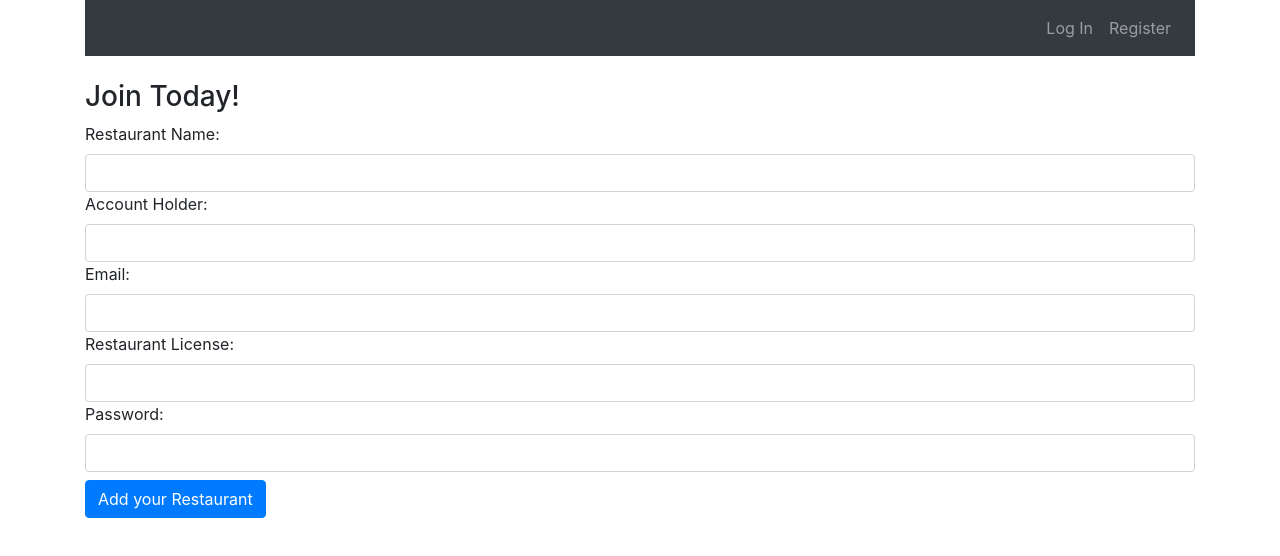
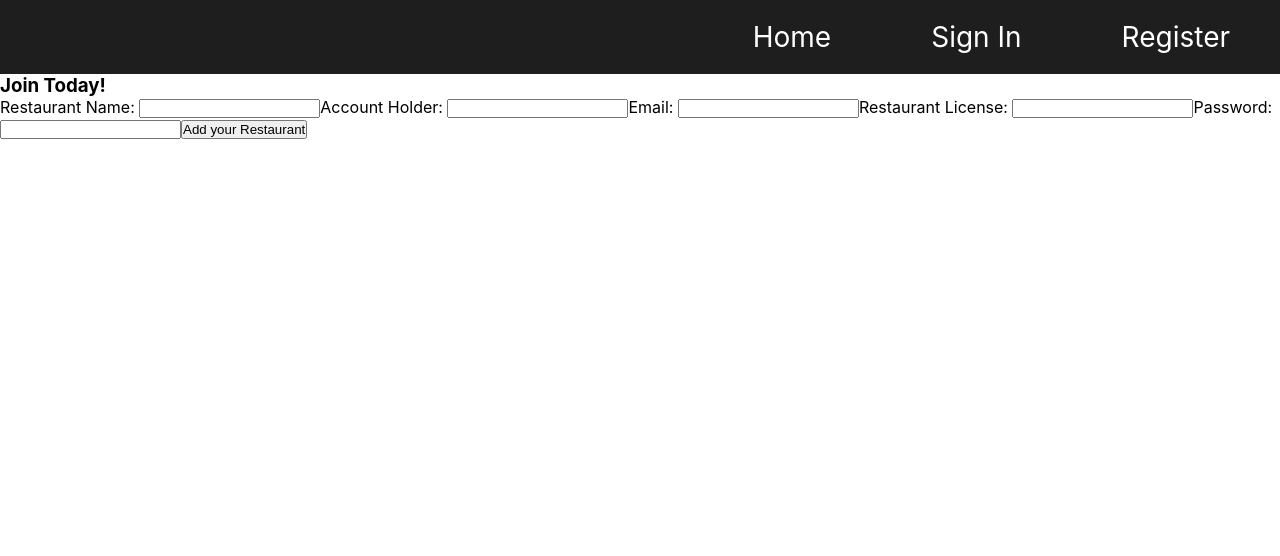
Before and after one commit to IainMcHugh/Hungry-Frontend, a React (Create React App) app: page /restaurants/add in a window 1280 px wide. Shown: the top 556 px of the page. Built offline with nearby package versions, Linux system fonts and the light colour scheme.

Commit message:
Update logout functionality

```diff
--- a/package.json
+++ b/package.json
@@ -7,7 +7,6 @@
     "@testing-library/react": "^9.3.2",
     "@testing-library/user-event": "^7.1.2",
     "axios": "^0.19.2",
-    "bootstrap": "^4.5.0",
     "react": "^16.13.1",
     "react-dom": "^16.13.1",
     "react-redux": "^7.2.1",
--- a/src/App.js
+++ b/src/App.js
@@ -2,30 +2,18 @@ import React, { useState, useEffect } from "react";
 import "./App.css";
 import { BrowserRouter as Router, Route } from "react-router-dom";
 import { useSelector, useDispatch } from "react-redux";
-import "bootstrap/dist/css/bootstrap.min.css";
 
-import NavBar from "./components/navbar";
-import CreateRestaurant from "./components/CreateRestaurant";
+import NavBar from "./components/Navbar/Navbar";
+import Register from "./components/Register/Register";
+import Login from "./components/Login/Login";
 import menu from "./components/menu";
 
 import { login, logout } from "./actions";
-import Home from "./components/Home";
+import Home from "./components/Home/Home";
 
 function App() {
   const isLoggedInReducer = useSelector((state) => state.isLoggedInReducer);
   const dispatch = useDispatch();
-
-  // check if user is logged in, ternary operator
-  // const [user, setUser] = useState(false);
-  // useEffect(() => {
-  //   if(localStorage.getItem('jwtToken') == undefined) {
-  //     console.log(localStorage.getItem('jwtToken'));
-  //     setUser(true);
-  //   } else {
-  //     setUser(false);
-  //   }
-
-  // }, []);
 
   function loginUser() {
     dispatch(login());
@@ -39,14 +27,17 @@ function App() {
     <Router>
       <div className="container">
         <NavBar isloggedin={isLoggedInReducer} logout={logoutUser} />
-        <br />
         <Route path="/menus/:id" exact component={menu} />
         <Route
           path="/restaurants/add"
           exact
-          component={(props) => <CreateRestaurant {...props} login={loginUser} />}
+          component={(props) => <Register {...props} login={loginUser} />}
         />
-
+        <Route
+          path="/restaurants/login"
+          exact
+          component={(props) => <Login {...props} login={loginUser} />}
+        />
         <Route path="/home" exact component={Home} />
       </div>
     </Router>
--- a/src/components/Home.js
+++ /dev/null
@@ -1,11 +0,0 @@
-import React from 'react'
-
-function Home() {
-    return (
-        <div>
-            You are at home!
-        </div>
-    )
-}
-
-export default Home
--- /dev/null
+++ b/src/components/Home/Home.css
@@ -0,0 +1,9 @@
+* {
+    margin: 0;
+    padding: 0;
+}
+
+.home-container {
+    background-color: rgba(245, 245, 245);
+    height: 100vh;
+}
--- /dev/null
+++ b/src/components/Home/Home.js
@@ -0,0 +1,15 @@
+import React from 'react';
+import './Home.css';
+
+function Home() {
+    return (
+        <body className="home-container">
+            <aside>
+                This is the aside
+            </aside>
+            You are at home!
+        </body>
+    )
+}
+
+export default Home
--- a/src/components/CreateRestaurant.js
+++ b/src/components/Login/Login.js
@@ -1,27 +1,23 @@
 import React, { useState } from "react";
 import axios from "axios";
 import { Route, useHistory } from "react-router-dom";
+import { login } from "../../actions";
 
-function CreateRestaurant(props) {
-  const [restaurant, setRestaurant] = useState("");
-  const [owner, setOwner] = useState("");
+function Login(props) {
   const [email, setEmail] = useState("");
   const [license, setLicense] = useState("");
   const [password, setPassword] = useState("");
 
-  const submitCreateRestaurant = (e) => {
+  const loginRestaurant = (e) => {
     e.preventDefault();
-    const newRestaurant = {
-      restaurant: restaurant,
-      owner: owner,
+    const loginCredentials = {
       email: email,
-      license: license,
       password: password,
     };
-    console.log(newRestaurant);
+    console.log(loginCredentials);
 
     axios
-      .post("http://localhost:4000/restaurants/register", newRestaurant)
+      .post("http://localhost:4000/restaurants/login", loginCredentials)
       .then((res) => {
         const token = res;
         localStorage.setItem("jwtToken", token);
@@ -40,25 +36,9 @@ function CreateRestaurant(props) {
 
   return (
     <div>
-      <h3>Join Today!</h3>
-      <form onSubmit={submitCreateRestaurant}>
+      <h3>Log in!</h3>
+      <form onSubmit={loginRestaurant}>
         <div className="form-group">
-          <label htmlFor="restaurant">Restaurant Name: </label>
-          <input
-            name="restaurant"
-            required
-            className="form-control"
-            value={restaurant}
-            onChange={(e) => setRestaurant(e.target.value)}
-          />
-          <label htmlFor="owner">Account Holder: </label>
-          <input
-            name="owner"
-            required
-            className="form-control"
-            value={owner}
-            onChange={(e) => setOwner(e.target.value)}
-          />
           <label htmlFor="email">Email: </label>
           <input
             name="email"
@@ -66,14 +46,6 @@ function CreateRestaurant(props) {
             className="form-control"
             value={email}
             onChange={(e) => setEmail(e.target.value)}
-          />
-          <label htmlFor="license">Restaurant License: </label>
-          <input
-            name="license"
-            required
-            className="form-control"
-            value={license}
-            onChange={(e) => setLicense(e.target.value)}
           />
           <label htmlFor="password">Password: </label>
           <input
@@ -84,7 +56,7 @@ function CreateRestaurant(props) {
             onChange={(e) => setPassword(e.target.value)}
           />
           <button type="submit" className="btn btn-primary my-2">
-            Add your Restaurant
+            Login
           </button>
         </div>
       </form>
@@ -92,4 +64,4 @@ function CreateRestaurant(props) {
   );
 }
 
-export default CreateRestaurant;
+export default Login;
--- /dev/null
+++ b/src/components/Navbar/Navbar.css
@@ -0,0 +1,19 @@
+.navbar-container {
+    background-color: rgb(30, 30, 30);
+}
+
+.navbar-list {
+    display: flex;
+    justify-content: flex-end;
+}
+
+.navbar-item {
+    list-style-type: none;
+    margin: 20px 50px;
+}
+
+.navbar-link {
+    text-decoration: none;
+    color: white;
+    font-size: 28px;
+}
--- /dev/null
+++ b/src/components/Navbar/Navbar.js
@@ -0,0 +1,63 @@
+import React from "react";
+import { Link, useHistory } from "react-router-dom";
+import Axios from "axios";
+import "./Navbar.css";
+
+function Navbar(props) {
+  console.log(props);
+  const history = useHistory();
+
+  function logOutUser() {
+    Axios.post("http://localhost:4000/restaurants/logout")
+      .then((res) => {
+        console.log("Logging User out");
+        props.logout();
+        navigateToRegister();
+      })
+      .catch((err) => console.log(err));
+  }
+
+  function navigateToRegister() {
+    history.replace("/restaurants/login");
+  }
+
+  return (
+    <nav className="navbar-container">
+      <div className=""></div>
+      {props.isloggedin ? (
+        <ul className="navbar-list">
+          <li className="navbar-item">
+            <Link to="/home" className="navbar-link">
+              Home
+            </Link>
+          </li>
+          <li className="navbar-item">
+            <button className="navbar-logout" onClick={logOutUser}>
+              Logout
+            </button>
+          </li>
+        </ul>
+      ) : (
+        <ul className="navbar-list">
+          <li className="navbar-item">
+            <Link to="/home" className="navbar-link">
+              Home
+            </Link>
+          </li>
+          <li className="navbar-item">
+            <Link to="/restaurants/login" className="navbar-link">
+              Sign In
+            </Link>
+          </li>
+          <li className="navbar-item">
+            <Link to="/restaurants/add" className="navbar-link">
+              Register
+            </Link>
+          </li>
+        </ul>
+      )}
+    </nav>
+  );
+}
+
+export default Navbar;
--- /dev/null
+++ b/src/components/Register/Register.js
@@ -0,0 +1,95 @@
+import React, { useState } from "react";
+import axios from "axios";
+import { Route, useHistory } from "react-router-dom";
+
+function Register(props) {
+  const [restaurant, setRestaurant] = useState("");
+  const [owner, setOwner] = useState("");
+  const [email, setEmail] = useState("");
+  const [license, setLicense] = useState("");
+  const [password, setPassword] = useState("");
+
+  const submitCreateRestaurant = (e) => {
+    e.preventDefault();
+    const newRestaurant = {
+      restaurant: restaurant,
+      owner: owner,
+      email: email,
+      license: license,
+      password: password,
+    };
+    console.log(newRestaurant);
+
+    axios
+      .post("http://localhost:4000/restaurants/register", newRestaurant)
+      .then((res) => {
+        const token = res;
+        localStorage.setItem("jwtToken", token);
+        props.login();
+        console.log(props);
+        navigateToHome();
+      })
+      .catch((err) => console.log(err));
+  };
+
+  const history = useHistory();
+
+  function navigateToHome() {
+    history.push("/home");
+  }
+
+  return (
+    <div>
+      <h3>Join Today!</h3>
+      <form onSubmit={submitCreateRestaurant}>
+        <div className="form-group">
+          <label htmlFor="restaurant">Restaurant Name: </label>
+          <input
+            name="restaurant"
+            required
+            className="form-control"
+            value={restaurant}
+            onChange={(e) => setRestaurant(e.target.value)}
+          />
+          <label htmlFor="owner">Account Holder: </label>
+          <input
+            name="owner"
+            required
+            className="form-control"
+            value={owner}
+            onChange={(e) => setOwner(e.target.value)}
+          />
+          <label htmlFor="email">Email: </label>
+          <input
+            name="email"
+            required
+            className="form-control"
+            value={email}
+            onChange={(e) => setEmail(e.target.value)}
+          />
+          <label htmlFor="license">Restaurant License: </label>
+          <input
+            name="license"
+            required
+            className="form-control"
+            value={license}
+            onChange={(e) => setLicense(e.target.value)}
+          />
+          <label htmlFor="password">Password: </label>
+          <input
+            name="password"
+            required
+            className="form-control"
+            value={password}
+            onChange={(e) => setPassword(e.target.value)}
+          />
+          <button type="submit" className="btn btn-primary my-2">
+            Add your Restaurant
+          </button>
+        </div>
+      </form>
+    </div>
+  );
+}
+
+export default Register;
--- a/src/components/navbar.js
+++ /dev/null
@@ -1,38 +0,0 @@
-import React from "react";
-import { Link } from "react-router-dom";
-
-function navbar(props) {
-  console.log(props);
-
-  function logOutUser(){
-
-  }
-
-  return (
-    <nav className="navbar navbar-dark bg-dark navbar-expand-lg">
-      <div className="collapse navbar-collapse"></div>
-      {props.isloggedin ? (
-        <ul className="navbar-nav mr-auto">
-          <li className="navbar-item">
-            <button className='nav-link' onClick={logOutUser}>Logout</button>
-          </li>
-        </ul>
-      ) : (
-        <ul className="navbar-nav mr-auto">
-          <li className="navbar-item">
-            <Link to="/" className="nav-link">
-              Log In
-            </Link>
-          </li>
-          <li className="navbar-item">
-            <Link to="/restaurants/add" className="nav-link">
-              Register
-            </Link>
-          </li>
-        </ul>
-      )}
-    </nav>
-  );
-}
-
-export default navbar;
```
Also changed, not shown: 1 other file (tests, documents, lock files or other folders).
